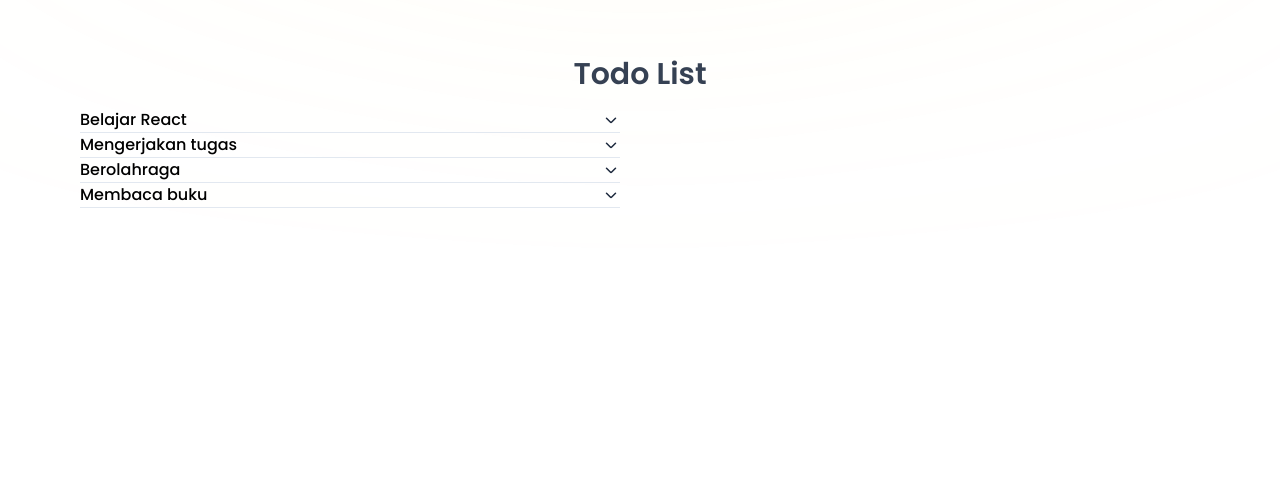
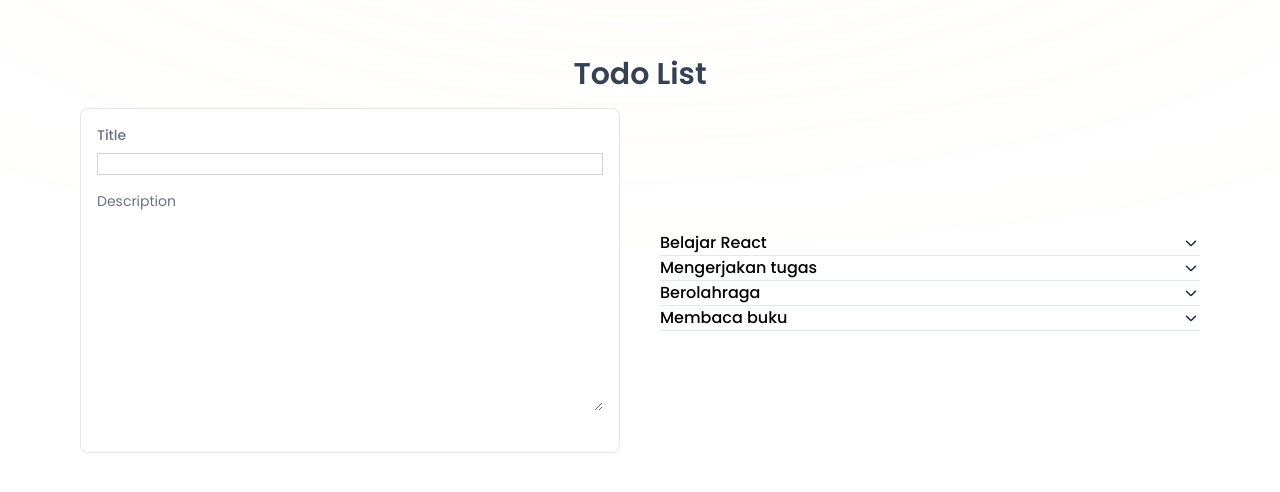
Before and after one commit to kouuch/webdev-adventure, a React (Vite) app: page / in a window 1280 px wide. Shown: the part 1064-1556 px from the top of the page. Built offline with nearby package versions, Linux system fonts and the light colour scheme; a web font is replaced by a local one.

Commit message:
form task

```diff
--- a/src/components/Card.jsx
+++ b/src/components/Card.jsx
@@ -24,7 +24,15 @@ const Card = () => {
         Todo List
       </h1>
       <div className="grid grid-cols-1 md:grid-cols-2 gap-10 px-20 mt-4">
-
+        <form className="bg-white w-full mx-auto rounded-lg p-4 text-left text-gray-500 text-sm border border-gray-300/60">
+          <label htmlFor="content" className="font-medium">
+            Title
+          </label>
+          <input type="text" id="title" className="w-full mt-2 mb-4 border border-gray-500/30 outline-none "/>
+          <label htmlFor="content">Description</label>
+          <textarea name="" id="description" cols="30" rows="10" className="w-full"></textarea>
+          <input type="text" id="description" className="w-full"/>
+        </form>
         <div className="w-full mx-auto flex flex-col items-center justify-center px-4 md:px-0">
           {todoList.map((item, index) => (
             <div
```
